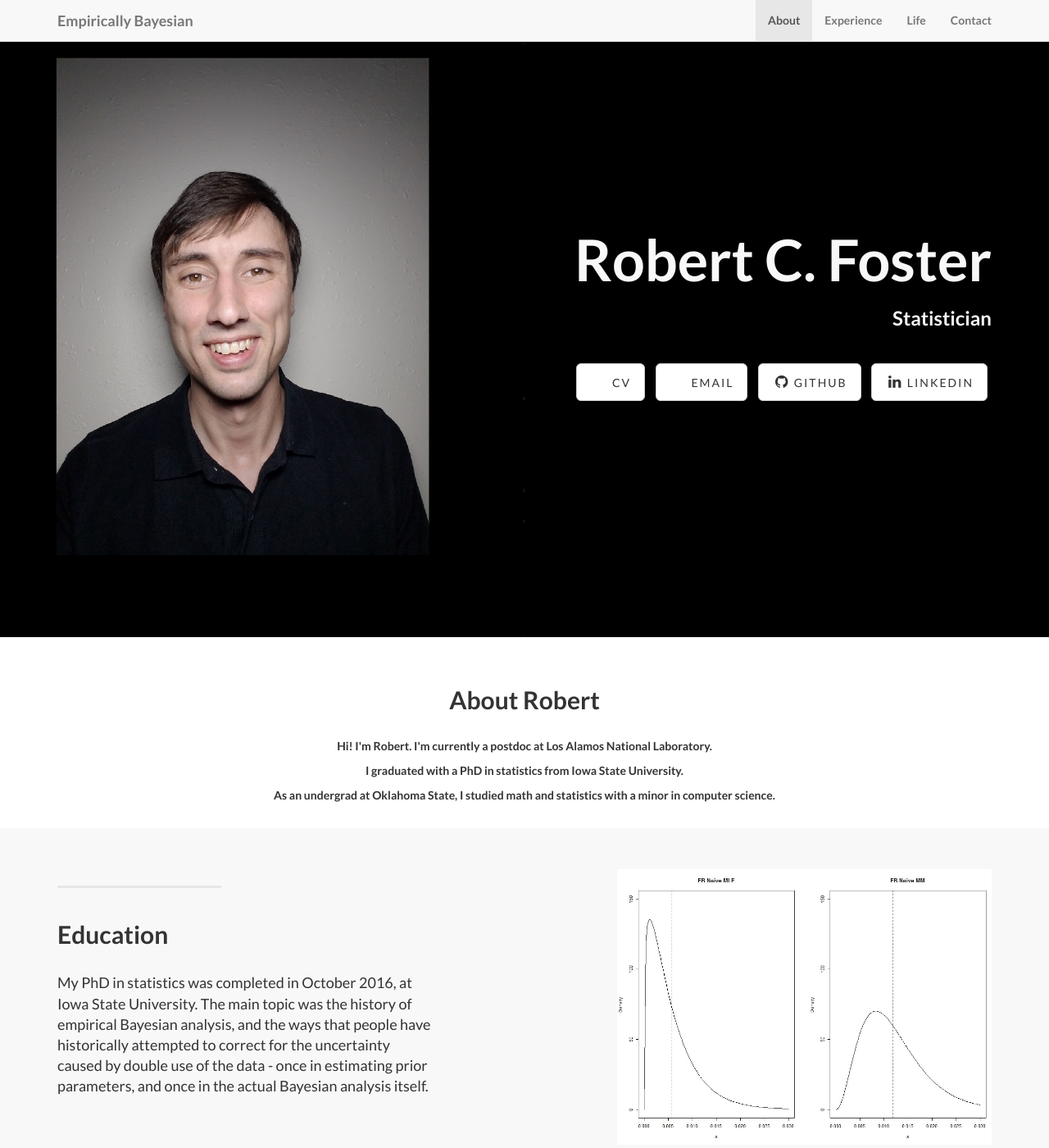
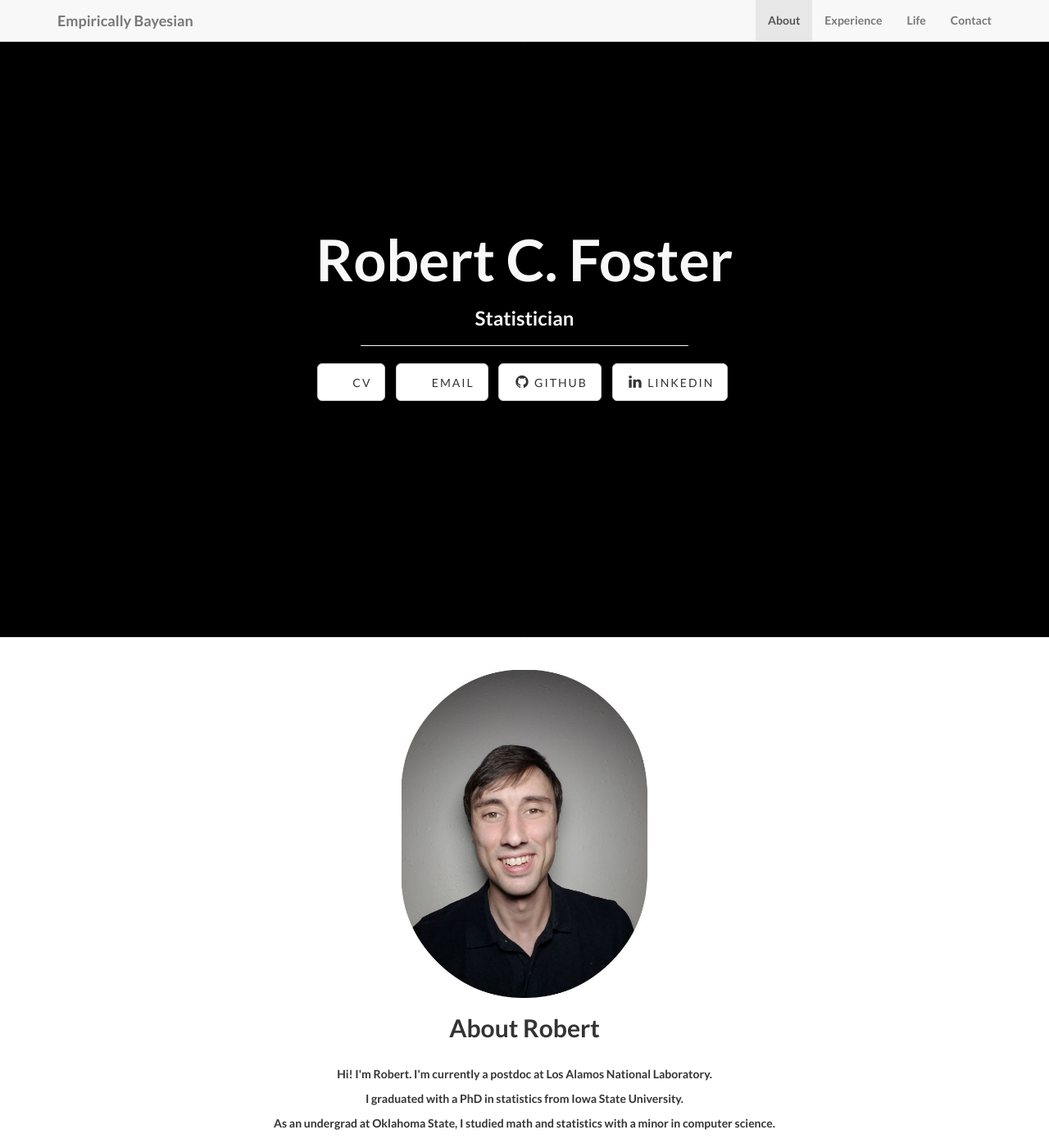
Before and after one commit to rcfoster/rcfoster.github.io, a Jekyll site: the page built from index.html, in a window 1280 px wide and 1400 px high. Shown: the whole window at 82% size. Built offline with Jekyll 4.4.1, drawn with Linux system fonts in a browser that asks for light colours.

Commit message:
Fixed mobile site
Changed background, moved picture to about section, fixed cv. Should now
display properly on mobile.

```diff
--- a/_config.yml
+++ b/_config.yml
@@ -25,7 +25,7 @@ permalink: pretty
 social:
   - icon: folder
     title: CV
-    url: https://rcfoster.github.io/cv.pdf
+    url: https://rcfoster.github.io/cv/cv.pdf
   - icon: envelope
     title: Email
     url: mailto:rcfoster@gmail.com
--- a/_includes/about.html
+++ b/_includes/about.html
@@ -3,6 +3,7 @@
         <div class="row">
             <div class="col-lg-8 col-lg-offset-2">
               <br/><br/>
+	      <img src="/img/roundheadshot.jpg" height=400 alt="Avatar">
               <h2>About Robert</h2>
               <br/>
                 <p>Hi! I'm Robert. I'm currently a postdoc at Los Alamos National Laboratory.</p>
--- a/css/landing-page.css
+++ b/css/landing-page.css
@@ -29,7 +29,7 @@ h6 {
 .intro-header {
     padding-top: 50px; /* If you're making other pages, make sure there is 50px of padding to make sure the navbar doesn't overlap content! */
     padding-bottom: 50px;
-    text-align: right;
+    text-align: center;
     color: #f8f8f8;
     background: url(../img/intro-bg.jpg) no-repeat center center;
     background-size: cover;
@@ -48,7 +48,7 @@ h6 {
 }
 
 .intro-divider {
-    width: 00px;
+    width: 400px;
     border-top: 1px solid #f8f8f8;
     border-bottom: 1px solid rgba(0,0,0,0.2);
 }
```
Also changed, not shown: img/headshot.jpg, img/intro-bg.jpg, img/roundheadshot.JPG (added), 6 other files.
